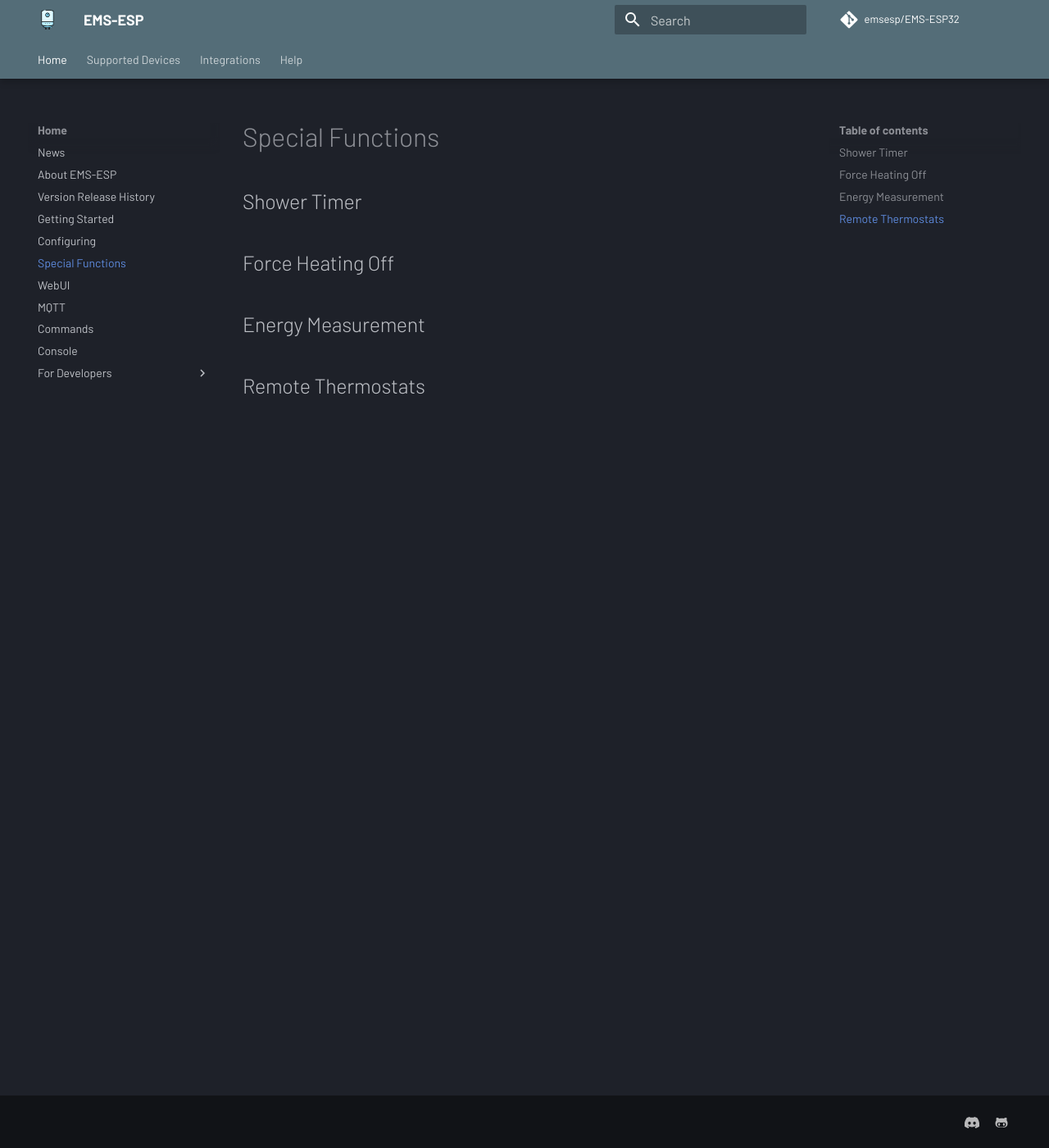
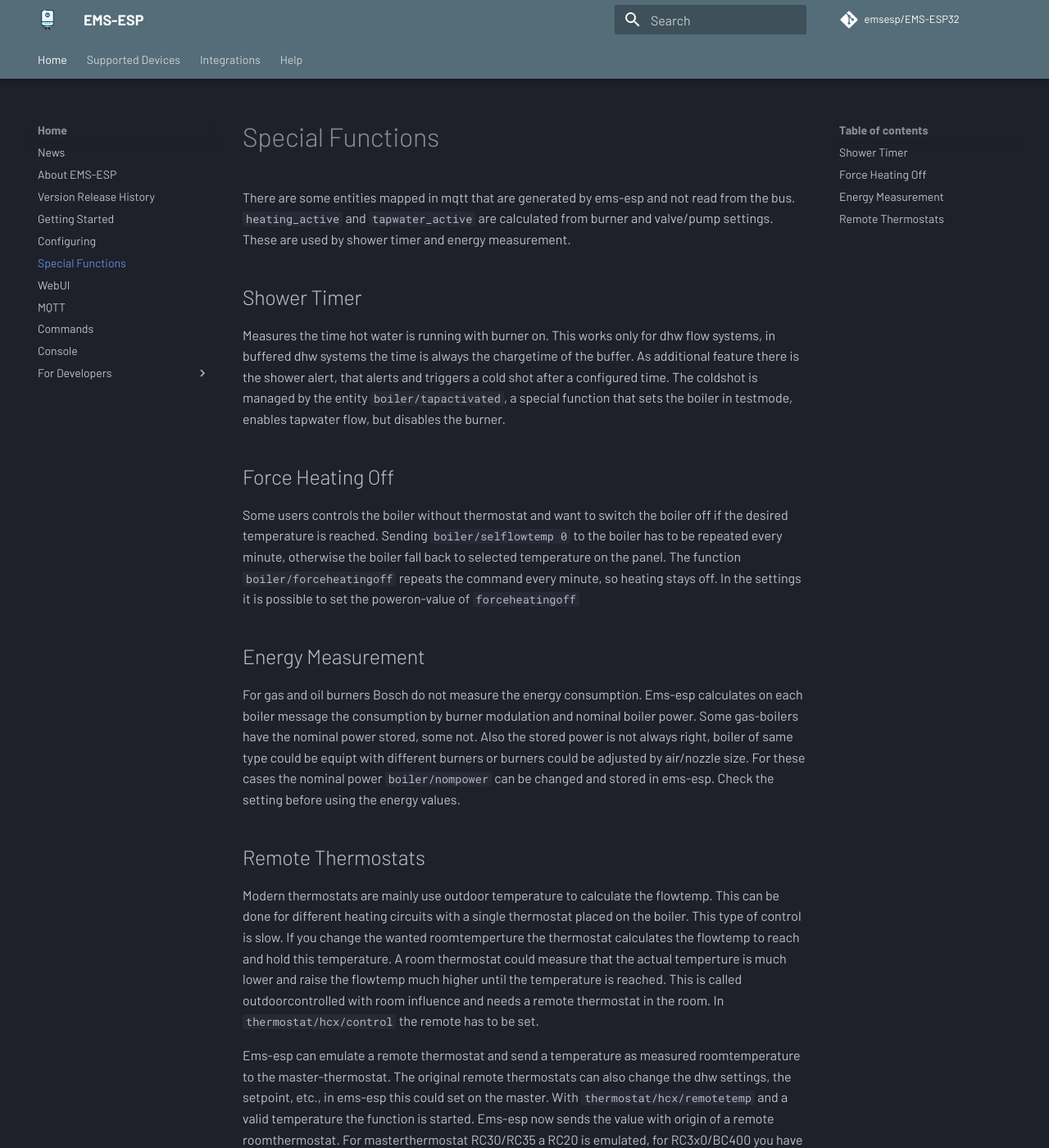
Before and after one commit to emsesp/docs, an MkDocs documentation site: the page built from docs/Special-Functions.md, in a window 1280 px wide and 1400 px high. Shown: the whole window at 82% size. Built offline with MkDocs 1.6.1 and Material for MkDocs 9.7.7, drawn with Linux system fonts in a browser that asks for light colours; comment, search, counter and statistics services are not loaded; some of the changed text lies outside the part shown.

Commit message:
Special-Functions, first commit

```diff
--- a/docs/Special-Functions.md
+++ b/docs/Special-Functions.md
@@ -1,7 +1,45 @@
+There are some entities mapped in mqtt that are generated by ems-esp and not read from the bus.
+`heating_active` and `tapwater_active` are calculated from burner and valve/pump settings. These are used by shower timer and energy measurement.
+
 ## Shower Timer
+
+Measures the time hot water is running with burner on. This works only for dhw flow systems, in buffered dhw systems the time is always the chargetime of the buffer.
+As additional feature there is the shower alert, that alerts and triggers a cold shot after a configured time. The coldshot is managed by the entity `boiler/tapactivated`, a special function that sets the boiler in testmode, enables tapwater flow, but disables the burner.
 
 ## Force Heating Off
 
+Some users controls the boiler without thermostat and want to switch the boiler off if the desired temperature is reached. Sending `boiler/selflowtemp 0` to the boiler has to be repeated every minute, otherwise the boiler fall back to selected temperature on the panel.
+The function `boiler/forceheatingoff` repeats the command every minute, so heating stays off. In the settings it is possible to set the poweron-value of `forceheatingoff`
+
 ## Energy Measurement
 
+For gas and oil burners Bosch do not measure the energy consumption. Ems-esp calculates on each boiler message the consumption by burner modulation and nominal boiler power. Some gas-boilers have the nominal power stored, some not.
+Also the stored power is not always right, boiler of same type could be equipt with different burners or burners could be adjusted by air/nozzle size.
+For these cases the nominal power `boiler/nompower` can be changed and stored in ems-esp. Check the setting before using the energy values.
+
 ## Remote Thermostats
+
+Modern thermostats are mainly use outdoor temperature to calculate the flowtemp. This can be done for different heating circuits with a single thermostat placed on the boiler. This type of control is slow.
+If you change the wanted roomtemperture the thermostat calculates the flowtemp to reach and hold this temperature.
+A room thermostat could measure that the actual temperture is much lower and raise the flowtemp much higher until the temperature is reached.
+This is called outdoorcontrolled with room influence and needs a remote thermostat in the room. In `thermostat/hcx/control` the remote has to be set.
+
+Ems-esp can emulate a remote thermostat and send a temperature as measured roomtemperature to the master-thermostat.
+The original remote thermostats can also change the dhw settings, the setpoint, etc., in ems-esp this could set on the master.
+With `thermostat/hcx/remotetemp` and a valid temperature the function is started. Ems-esp now sends the value with origin of a remote roomthermostat.
+For masterthermostat RC30/RC35 a RC20 is emulated, for RC3x0/BC400 you have to choose the control first to RC200 or RC100H, ems-esp emulates the selected roomthermostat.
+For Junkers/Bosch FW120 and similar a FB10 is emulated and has to be selected for emulation.
+
+To activate the function do:
+- set `thermostat/hcx/control` to the right Remote
+- send `thermostat/hcx/remotetemp` with your measured temperature
+- for RC100H send `thermostat/hcx/remotehum` with value
+- ems-esp will find a new thermostat with entities for roomtemperature and humidiy
+- update the remote values on change, there is no need for periodic sending, this is done by ems-esp
+
+to stop the function
+- send `thermostat/hcx/remotetemp` with value `-1`
+- set `thermostat/hcx/control` to the masterthermostst (RC35/RC300/FW120, etc.)
+- the remote thermostat in the ems-esp device list stay, but without entities
+
+If the control is set to roomthermostat and the first remotetemp is not set withing a minute, the master will show an error message.
```
